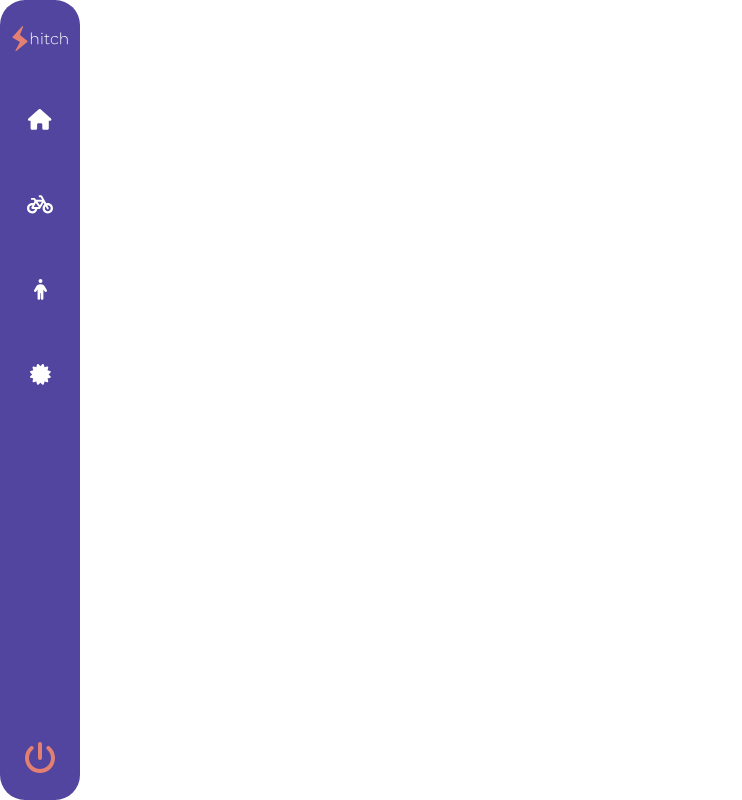
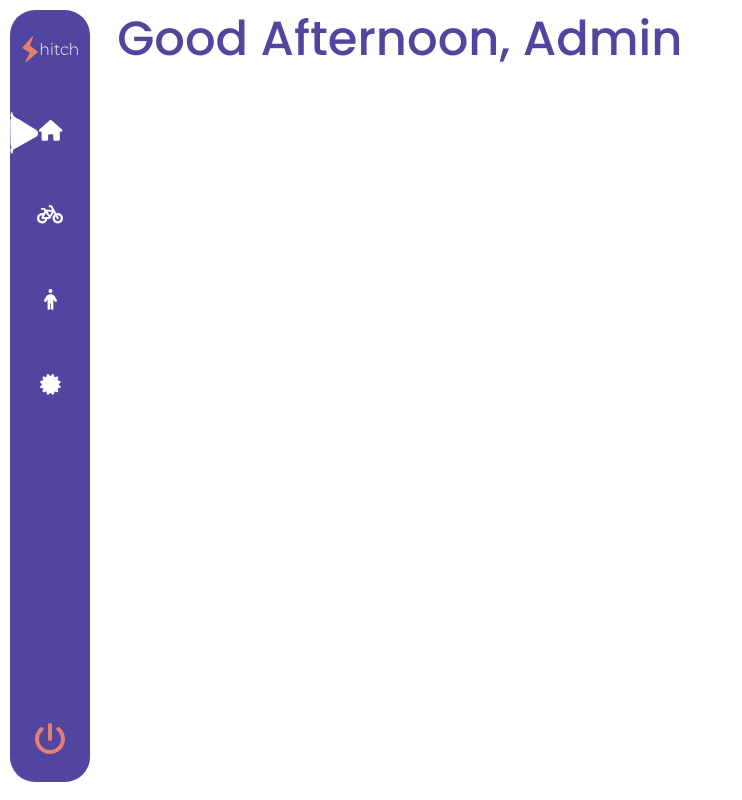
Before and after one commit to wingled22/pagyeonjaFrontEnd, a React (Vite) app: page / in a window 1280 px wide. Shown: the whole page, without its empty margins (0-742 px from the left). Built offline with nearby package versions, Linux system fonts and the light colour scheme.

Commit message:
Added an animation for transitioning each routes.

```diff
--- a/package.json
+++ b/package.json
@@ -18,7 +18,8 @@
     "bootstrap": "^5.3.3",
     "react": "^18.2.0",
     "react-dom": "^18.2.0",
-    "reactstrap": "^9.2.2"
+    "reactstrap": "^9.2.2",
+    "styled-components": "^6.1.8"
   },
   "devDependencies": {
     "@types/react": "^18.2.56",
--- a/src/App.jsx
+++ b/src/App.jsx
@@ -1,9 +1,20 @@
 import { useState } from "react";
 import HomePage from "./routes/HomePage";
+import { Row, Col } from "reactstrap";
+import NavigationBar from "./components/NavigationBar";
 function App() {
   return (
     <>
-      <HomePage />
+      <Row>
+        <Col md={1}>
+          <NavigationBar />
+        </Col>
+
+        {/* routing */}
+        <Col>
+          <HomePage />
+        </Col>
+      </Row>
     </>
   );
 }
--- /dev/null
+++ b/src/assets/css/All.css
@@ -0,0 +1,7 @@
+@import url("https://fonts.googleapis.com/css2?family=Poppins:ital,wght@0,100;0,200;0,300;0,400;0,500;0,600;0,700;0,800;0,900;1,100;1,200;1,300;1,400;1,500;1,600;1,700;1,800;1,900&display=swap");
+* {
+  font-family: "Poppins", "Courier New", Courier, monospace;
+}
+body {
+  padding: 0.8%;
+}
--- a/src/assets/css/HomePage.css
+++ b/src/assets/css/HomePage.css
@@ -0,0 +1,4 @@
+.greatings {
+  color: #52459f;
+  font-size: 48px;
+}
--- a/src/assets/css/NavigationBar.css
+++ b/src/assets/css/NavigationBar.css
@@ -2,7 +2,7 @@
   background: #52459f;
   min-width: 5rem;
   max-width: 5.5%;
-  height: 100vh;
+  height: 96.5vh;
   border-radius: 25px;
 }
 
@@ -13,6 +13,7 @@ img {
 .large-icon {
   font-size: 1.3rem;
   margin: 2rem 0 2rem 0;
+  cursor: pointer;
 }
 
 .logout-btn {
@@ -23,3 +24,7 @@ img {
 .logout {
   margin-top: auto;
 }
+
+.arrow {
+  transition: top 0.3s ease-out;
+}
--- a/src/components/NavigationBar.jsx
+++ b/src/components/NavigationBar.jsx
@@ -1,5 +1,6 @@
 import "../assets/css/NavigationBar.css";
 import HitchLogo from "../assets/img/logo.svg";
+import CurrentPage from "../assets/img/CurrentPageArrow.svg";
 import { FontAwesomeIcon as Icon } from "@fortawesome/react-fontawesome";
 import {
   faHouse,
@@ -8,16 +9,58 @@ import {
   faCertificate,
   faPowerOff,
 } from "@fortawesome/free-solid-svg-icons";
+import { useRef, useState } from "react";
 const NavigationBar = () => {
+  const arrow = useRef();
+  const [position, setPosition] = useState("6.5rem");
+  const SetCurrentPosition = (target, position) => {
+    // const position = arrow.current.getBoundingClientRect();
+
+    setPosition(position);
+  };
+
   return (
     <>
+      <img
+        src={CurrentPage}
+        ref={arrow}
+        alt="arrow"
+        style={{
+          position: "absolute",
+          top: position,
+          bottom: 0,
+          width: 49.6,
+          left: -6.5,
+        }}
+        className="arrow"
+      />
       <div className="navigation-bar d-flex flex-column align-items-center">
         <img src={HitchLogo} alt="mylogo" className="mt-4" />
         <div className="d-flex flex-column align-items-center mt-4">
-          <Icon icon={faHouse} color="white" className="large-icon" />
-          <Icon icon={faBicycle} color="white" className="large-icon" />
-          <Icon icon={faPerson} color="white" className="large-icon" />
-          <Icon icon={faCertificate} color="white" className="large-icon" />
+          <Icon
+            icon={faHouse}
+            color="white"
+            className="large-icon"
+            onClick={() => SetCurrentPosition("home", "6.5rem")}
+          />
+          <Icon
+            icon={faBicycle}
+            color="white"
+            className="large-icon"
+            onClick={() => SetCurrentPosition("rider", "12rem")}
+          />
+          <Icon
+            icon={faPerson}
+            color="white"
+            className="large-icon"
+            onClick={() => SetCurrentPosition("rider", "17rem")}
+          />
+          <Icon
+            icon={faCertificate}
+            color="white"
+            className="large-icon"
+            onClick={() => SetCurrentPosition("rider", "22.25rem")}
+          />
         </div>
         <div className="logout">
           <Icon icon={faPowerOff} color="#e38071" className="logout-btn mb-4" />
--- a/src/main.jsx
+++ b/src/main.jsx
@@ -2,6 +2,7 @@ import React from "react";
 import ReactDOM from "react-dom/client";
 import App from "./App.jsx";
 import "bootstrap/dist/css/bootstrap.min.css";
+import "./assets/css/All.css";
 
 ReactDOM.createRoot(document.getElementById("root")).render(
   <React.StrictMode>
--- a/src/routes/HomePage.jsx
+++ b/src/routes/HomePage.jsx
@@ -1,9 +1,8 @@
-import { Row, Col } from "reactstrap";
-import NavigationBar from "../components/NavigationBar";
+import "../assets/css/HomePage.css";
 const HomePage = () => {
   return (
     <>
-      <NavigationBar />
+      <h1 className="greatings">Good Afternoon, Admin</h1>
     </>
   );
 };
```
Also changed, not shown: src/assets/img/CurrentPageArrow.svg (added), 1 other file (tests, documents, lock files or other folders).
